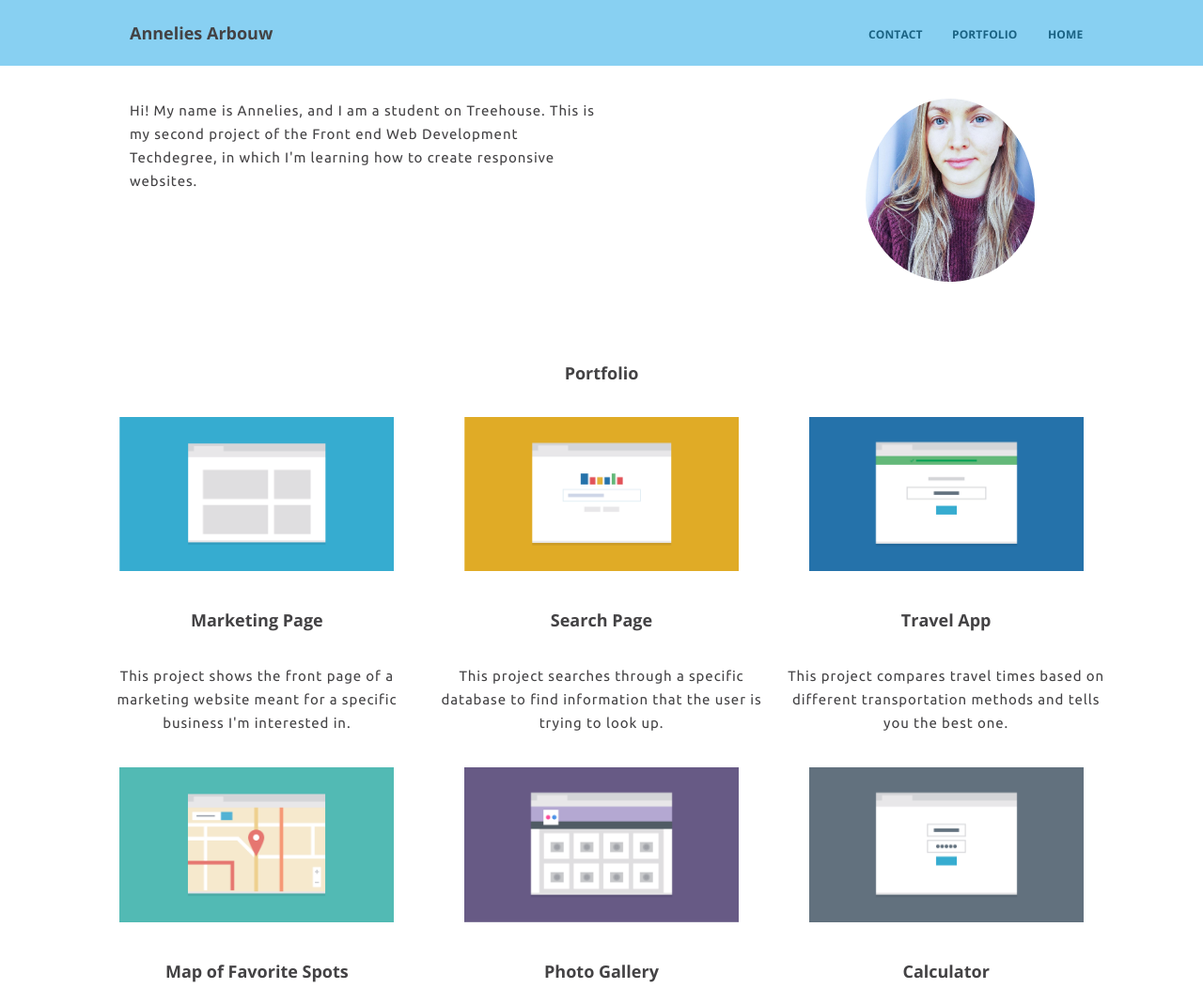
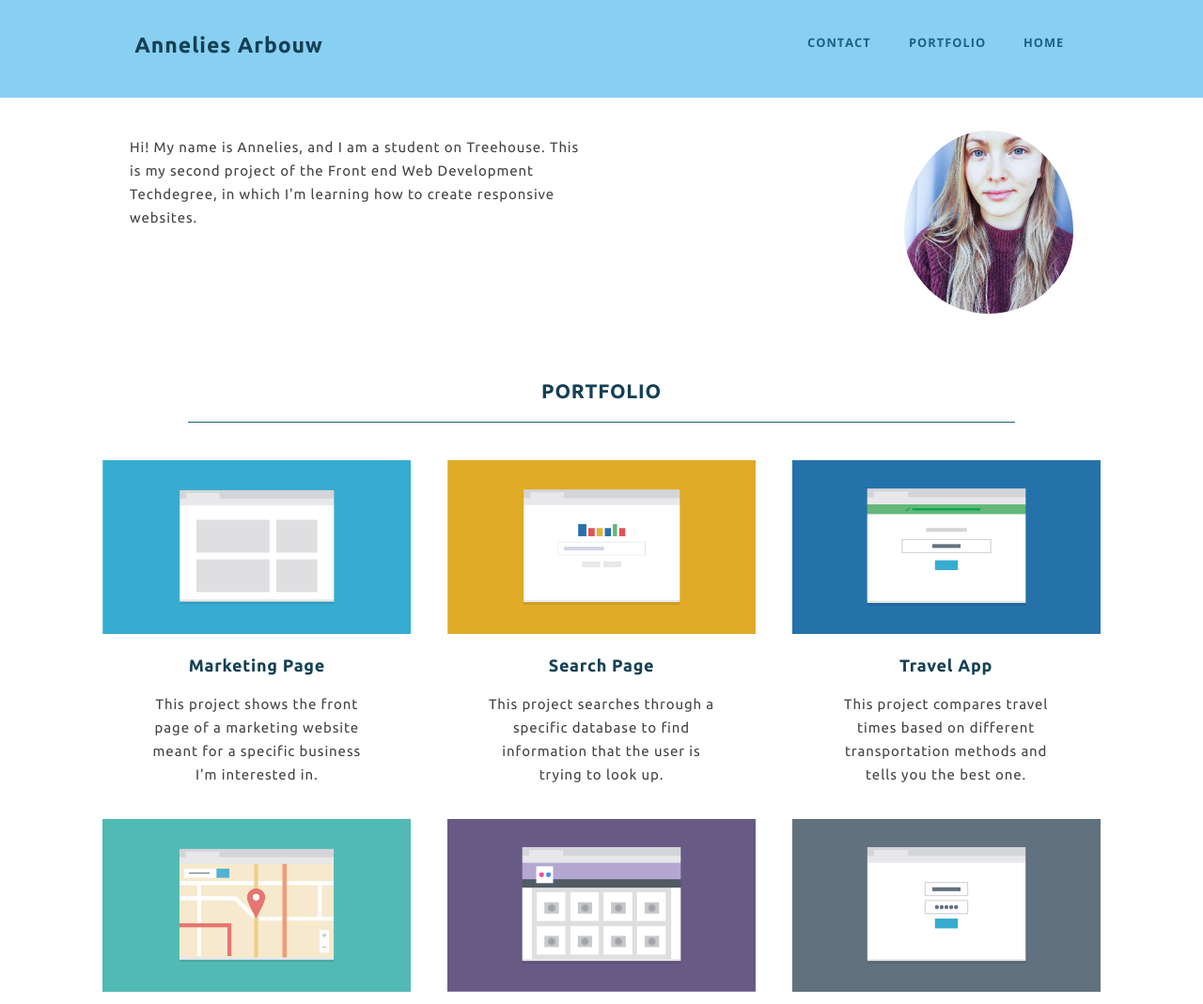
Before and after one commit to Annie113/Unit-2-Responsive-Layout, a plain HTML site: page index.html in a window 1280 px wide. Shown: the top 1069 px of the page at 94% size. Drawn offline with nearby package versions, Linux system fonts and the light colour scheme.

Commit message:
update all
update all

```diff
--- a/css/style.css
+++ b/css/style.css
@@ -4,16 +4,38 @@
   box-sizing: border-box;
 }
 
-h1, h2 {
+h1, h2, h3, .bottom-name {
+  letter-spacing: 0.04em;
+  color: #144055;
+}
+
+h1 {
+  font-size: 23px;
+  padding-top: 30px;
+}
+
+h1, main h2 {
+  border-bottom: 1px double #1A6283;
+  padding-bottom: 20px;
+  margin: 0 auto;
+}
+
+main h2 {
+  font-size: 21px;
+  margin-top: 20px;
+  max-width: 80%;
+}
+
+h3 {
   font-size: 18px;
-  padding-top: 20px;
+  margin-top: 20px;
 }
 
 a {
   text-decoration: none;
   font-weight: 700;
-  font-size: 0.75em;
-  letter-spacing: 0.01em;
+  font-size: 0.8em;
+  letter-spacing: 0.08em;
   font-family: 'Open Sans', sans-serif;
   color: #1A6283;
 }
@@ -22,14 +44,13 @@ body {
   color: #434244;
   margin: 0;
   padding: 0;
-  font-family: 'Open Sans', sans-serif;
+  font-family: 'Ubuntu', sans-serif;
 }
 
 p, .contact span {
   font-size: 15px;
   letter-spacing: 0.06em;
   line-height: 25px;
-  font-family: 'Ubuntu', sans-serif;
 }
 
 /* --- Layout containers --- */
@@ -55,15 +76,19 @@ body {
 
 header {
   width: 100%;
+  margin-top: -15px;
   background-color: #88D0F2;
+  padding-bottom: 10px;
+}
+
+.name {
+  width: 70%;
 }
 
 ul.nav {
   padding: 0;
   margin: 0;
   list-style-type: none;
-  position: relative;
-  left: 16px;
 }
 
 .nav li {
@@ -84,39 +109,43 @@ ul.nav {
 /* --- BANNER --- */
 
 .text {
-  padding-top: 20px;
+  padding: 25px 20px;
 }
 
 img.me {
   width: 200px;
   border-radius: 60%;
-  margin-right: 4%;
+  padding-top: 45px;
 }
 
-/* --- MAIN --- */
+/* --- PORTFOLIO --- */
 
-.picture {
-  width: 292px;
+.column_wrapper {
+  background-color: rgba(255, 255, 255, 0.6);
+  padding: 10px;
+}
+
+.empty_space {
+  height: 40px;
+}
+
+.cl-text {
+  padding: 0px 62px 20px;
 }
 
 .left {
   float: left;
 }
 
-.column_wrapper {
-  background-color: rgba(255, 255, 255, 0.6);
-  padding: 10px;
-}
-
-.column_wrapper h2 {
-  padding-bottom: 20px;
-}
-
-.cl-text {
-  padding: 0px 10px 20px;
+.picture {
+  width: 292px;
 }
 
 /* --- FOOTER --- */
+
+.contact h2 {
+  padding: 10px;
+}
 
 .contact {
   padding: 20px 15px 40px;
@@ -124,13 +153,8 @@ img.me {
   max-width: 500px;
 }
 
-.contact h2 {
-  padding: 10px;
-}
-
 .bottom-footer {
   border-top: 1px groove #8AD1F4;
-  background-color: rgba(255, 255, 255, 0.8);
   margin: 0px 20px;
 }
 
@@ -139,123 +163,126 @@ img.me {
 }
 
 .bottom-name {
-  font-size: 0.8em;
+  font-size: 1em;
 }
 
 .right, .footer-nav {
   float: right;
 }
 
-.small-screen-footer {
+.back-to-top {
   padding: 18px 0px;
 }
 
-.footer-nav li, .footer-nav ul {
-  margin: 0px;
-}
-
-.name {
-  margin: 12px 10px 10px 10px;
+.footer-nav {
+  display: none;
 }
 
 /* --- RESPONSIVES --- */
 
-@media screen and (max-width: 425px) {
-  header {
-    margin-top: -12px;
-  }
-  img.me {
-    padding-top: 45px;
-  }
-  .footer-nav {
-    display: none;
-  }
-}
+@media screen and (min-width: 768px) {
 
-@media screen and (min-width: 426px) {
   .wrapper, .column_wrapper, .bottom-footer  {
     max-width: 1024px;
     margin: 0 auto;
   }
+
   .wrapper, .bottom-footer  {
     width: 90%;
   }
+
   .column_wrapper {
     max-width: 1120px;
     width: 92%;
     border-radius: 40px;
   }
-  .name, .nav li {
-   display: inline-block;
+
+  .nav li {
+    display: inline-block;
   }
+
   .nav li {
-   margin: 17px 4px;
-   padding: 7px 12px;
+    margin: 17px 4px;
+    padding: 7px 12px;
   }
+
   img.me {
     padding: 20px 10px 40px;
   }
-  .small-screen-footer {
-    display: none;
+
+  .name {
+    width: 40%;
   }
-  .bottom-name {
-    padding-top: 14px;
-  }
-}
 
-@media screen and (max-width: 768px) {
-  ul#header-nav.nav {
-    margin: 0px 20px 15px;
-  }
-  #portfolio {
-    width: 100%;
-  }
-  img.me {
-    margin-right: 0px;
-  }
-  .text {
-    padding: 25px 20px;
-  }
-}
-
-@media screen and (min-width: 426px) and (max-width: 768px) {
-  .column {
-   width: 50%;
-  }
-  .picture {
-    width: 328px;
-  }
-}
-
-@media screen and (min-width: 768px) {
   .me {
    float: right;
-   width: 50%;
   }
-  .text {
+
+  .me, .text {
     width: 50%;
     text-align: left;
     padding-left: 10px;
   }
-}
 
-@media screen and (min-width: 769px) {
-  .name {
-    float: left;
+  #portfolio {
+    width: 100%;
   }
-  .me {
-    padding: 0px;
+
+  img.me {
+    margin-right: 0px;
   }
-  .nav li {
-   float: right;
+
+  .column {
+   width: 50%;
   }
-  .column {
-   width: 33.333%;
+
+  .picture {
+    width: 328px;
+  }
+
+  .bottom-name {
+    padding-top: 8px;
+  }
+
+  .back-to-top {
+    display: none;
+  }
+
+  .footer-nav, .footer-nav ul {
+    display: inline-block;
+    margin: 0px;
   }
 }
 
 @media screen and (min-width: 1024px) {
+
+  header {
+    padding-bottom: 0px;
+  }
+
+  h1 {
+    border-bottom: none;
+    margin: 20px 0px;
+  }
+
   .name {
-    padding: 11px 0px;
+    float: left;
+    text-align: left;
+    position: relative;
+    left: 1.5%;
+  }
+
+  .nav li {
+    float: right;
+    padding: 20px;
+    margin: 30px 0px;
+  }
+
+  .me {
+    padding: 0px;
+  }
+
+  .column {
+    width: 33.333%;
   }
 }
--- a/index.html
+++ b/index.html
@@ -2,8 +2,8 @@
 <html lang="en">
 <head>
   <meta charset="utf-8">
+  <meta name="viewport" content="width=device-width, initial-scale=1">
   <title>Unit 2 Responsive Layout</title>
-  <meta name="viewport" content="width=device-width, initial-scale=1">
   <link rel="stylesheet" href="css/style.css">
   <link href="https://fonts.googleapis.com/css?family=Open+Sans:400,600,700%7CUbuntu:400,500,700&display=swap" rel="stylesheet">
 </head>
@@ -28,42 +28,43 @@
   </div>
 
   <main id="portfolio" class="column_wrapper clearfix">
-    <h2>Portfolio</h2>
+    <h2>PORTFOLIO</h2>
+    <div class="empty_space"></div>
     <div class="column left">
        <img class="picture" src='images/marketing.png' alt='Marketing page'>
-      <h2>Marketing Page</h2>
+       <h3>Marketing Page</h2>
        <p class="cl-text">This project shows the front page of a marketing website meant for a specific business I'm interested in.</p>
     </div>
     <div class="column left">
        <img class="picture" src='images/search.png' alt='Search page'>
-      <h2>Search Page</h2>
+       <h3>Search Page</h2>
        <p class="cl-text">This project searches through a specific database to find information that the user is trying to look up.</p>
     </div>
     <div class="column left">
        <img class="picture" src='images/travel.png' alt='Travel app'>
-      <h2>Travel App</h2>
+       <h3>Travel App</h2>
        <p class="cl-text">This project compares travel times based on different transportation methods and tells you the best one.</p>
     </div>
     <div class="column left">
        <img class="picture" src='images/map_of_favspots.png' alt='Map of favorite spots'>
-      <h2>Map of Favorite Spots</h2>
+       <h3>Map of Favorite Spots</h2>
        <p class="cl-text">This project uses mapping apis to plot points for my favorite spots in the city for a do-it-yourself walking tour.</p>
     </div>
     <div class="column left">
        <img class="picture" src='images/gallery.png' alt='Gallery'>
-      <h2>Photo Gallery</h2>
+       <h3>Photo Gallery</h2>
        <p class="cl-text">This project shows pictures from a recent trip to the viewer and allows them to easily navigate through photos.</p>
     </div>
     <div class="column left">
        <img class="picture" src='images/calc.png' alt='Calculator'>
-      <h2>Calculator</h2>
+       <h3>Calculator</h2>
        <p class="cl-text">Someone can enter in the numbers they want, and press the big blue button and get the result.</p>
     </div>
    </main>
 
    <footer class="footer-container">
      <div id="contact" class="contact">
-       <h2>Contact</h2>
+       <h2>CONTACT</h2>
        <p>If you're interested in chatting or want more information about what I've been working on, I'd love to hear from you!</p>
        <span>Phone</span> <span class="bold">+1 (111)555-1234</span>
        <br>
@@ -79,7 +80,7 @@
            <li><a href="#contact">CONTACT</a></li>
          </ul>
        </nav>
-       <a class="small-screen-footer right" href="#top">BACK TO TOP</a>
+       <a class="back-to-top right" href="#top">BACK TO TOP</a>
      </div>
     </footer>
 
```
Lines whose indentation alone changed are shown as unchanged.
